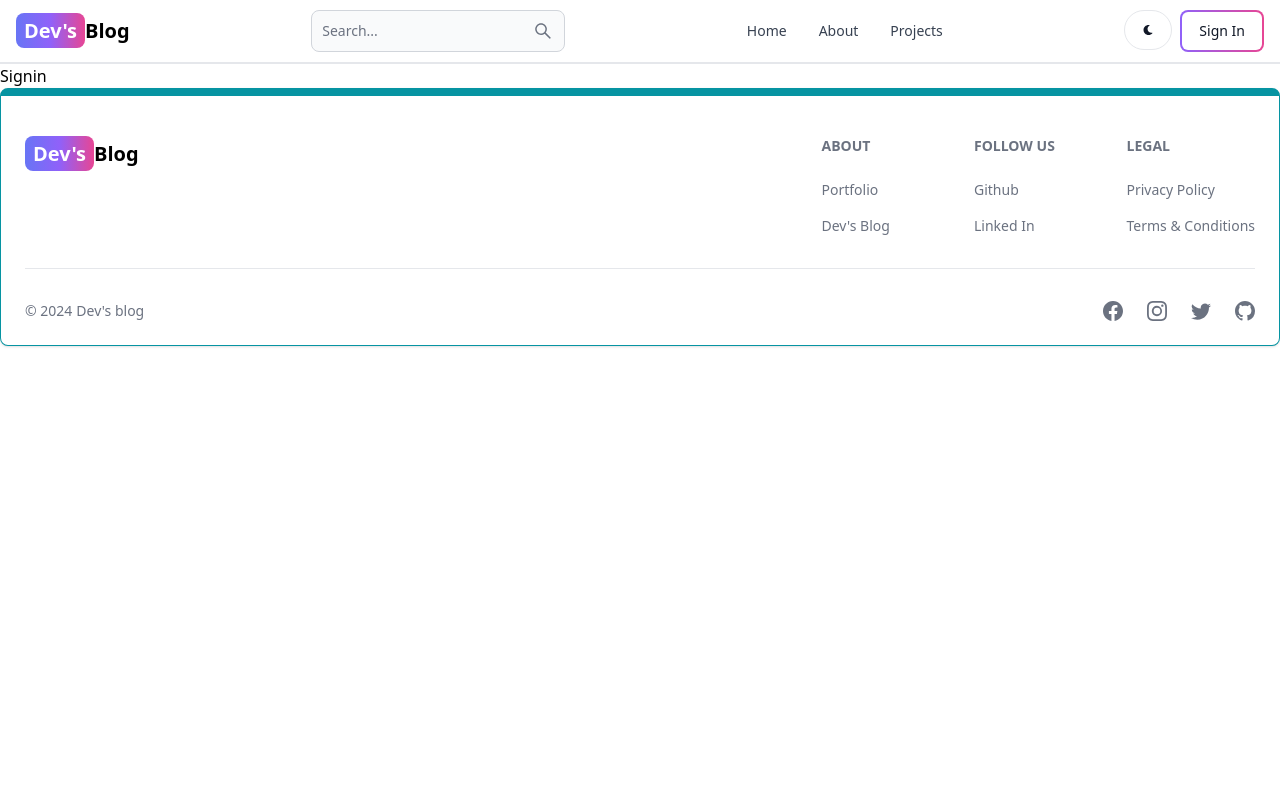
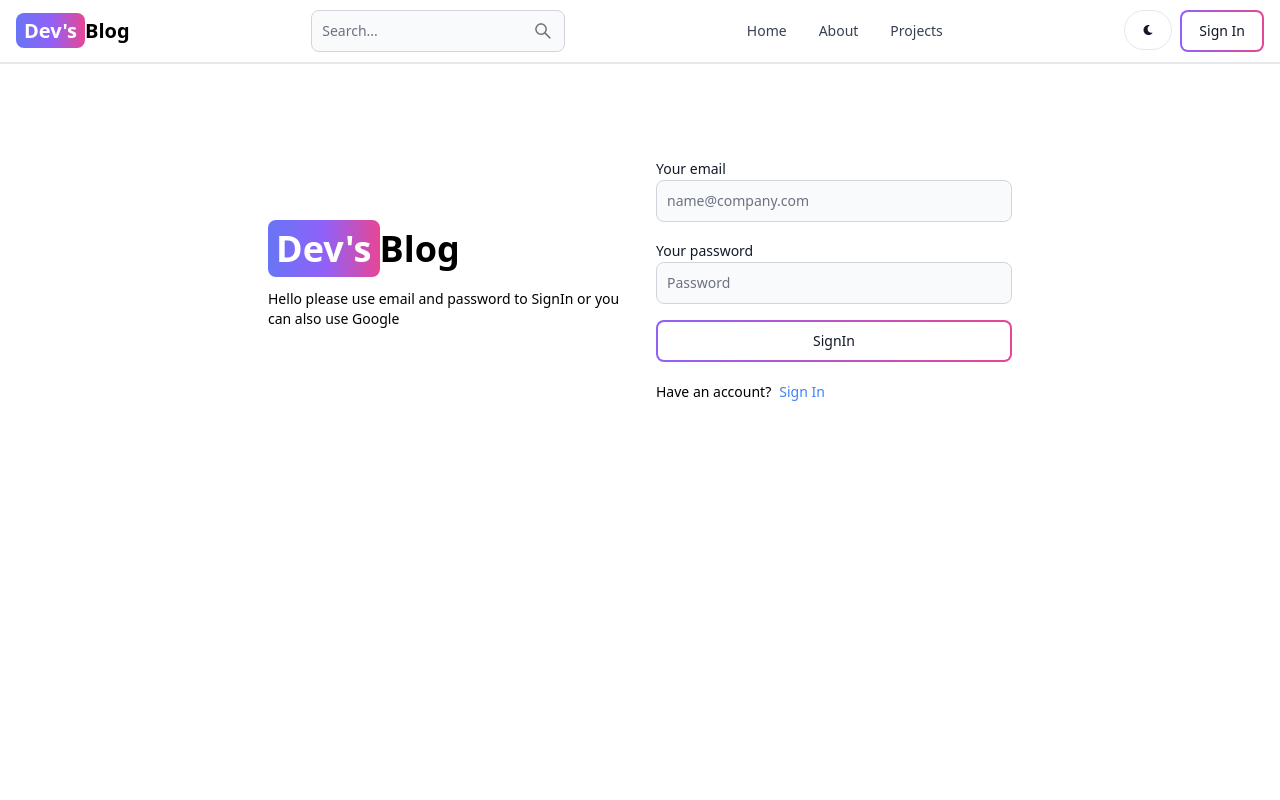
Before and after one commit to NJN1RAJ/DevBlog, a React (Vite) app in the folder client/: page /sign-in in a window 1280 px wide. Shown: the top 800 px of the page. Built offline with nearby package versions, Linux system fonts and the light colour scheme.

Commit message:
SignIn page functionality

```diff
--- a/client/src/pages/SignIn.jsx
+++ b/client/src/pages/SignIn.jsx
@@ -1,7 +1,107 @@
-import React from "react";
+import { Alert, Button, Label, Spinner, TextInput } from "flowbite-react";
+import React, { useState } from "react";
+import { Link, useNavigate } from "react-router-dom";
 
-function Signin() {
-  return <div>Signin</div>;
+function SignIn() {
+  const [formData, setFormData] = useState([]);
+  const [loading, setLoading] = useState(false);
+  const [errorMessage, setErrorMessage] = useState(null);
+  const navigate = useNavigate();
+  const handleChange = (e) => {
+    setFormData({ ...formData, [e.target.id]: e.target.value });
+  };
+  const handleSubmit = async (e) => {
+    e.preventDefault();
+    if ((!formData.username, !formData.email, !formData.password)) {
+      return setErrorMessage("Please fill out all the fields");
+    }
+    try {
+      setLoading(true);
+      setErrorMessage(null);
+      const res = await fetch("/api/auth/signin", {
+        method: "POST",
+        headers: { "Content-Type": "application/json" },
+        body: JSON.stringify(formData),
+      });
+      const data = await res.json();
+      if (data.success === false) {
+        return setErrorMessage(data.message);
+      }
+      setLoading(false);
+      if (res.ok) {
+        navigate("/");
+      }
+    } catch (error) {
+      setErrorMessage(error.message);
+      setLoading(false);
+    }
+  };
+  return (
+    <div className="min-h-screen mt-20">
+      <div className="flex p-3 max-w-3xl mx-auto flex-col gap-8 md:flex-row md:items-center">
+        <div className="flex-1">
+          <Link to="/" className="text-4xl font-bold dark:text-white">
+            <span className="px-2 py-1 bg-gradient-to-r from-indigo-500 via-purple-500 to-pink-500 text-white rounded-lg">
+              Dev's
+            </span>
+            Blog
+          </Link>
+          <p className="mt-5 text-sm">
+            Hello please use email and password to SignIn or you can also use
+            Google
+          </p>
+        </div>
+        <div className="flex-1">
+          <form className="flex flex-col gap-4" onSubmit={handleSubmit}>
+            <div>
+              <Label value="Your email" />
+              <TextInput
+                type="email"
+                placeholder="name@company.com"
+                id="email"
+                onChange={handleChange}
+              />
+            </div>
+            <div>
+              <Label value="Your password" />
+              <TextInput
+                type="password"
+                placeholder="Password"
+                id="password"
+                onChange={handleChange}
+              />
+            </div>
+            <Button
+              gradientDuoTone="purpleToPink"
+              type="submit"
+              outline
+              disabled={loading}
+            >
+              {loading ? (
+                <>
+                  <Spinner size="sm" />
+                  <span>Loading...</span>
+                </>
+              ) : (
+                "SignIn"
+              )}
+            </Button>
+          </form>
+          <div className="flex gap-2 text-sm mt-5">
+            <span>Have an account?</span>
+            <Link to="/sign-in" className="text-blue-500">
+              Sign In
+            </Link>
+          </div>
+          {errorMessage && (
+            <Alert className="mt-5" color="failure">
+              {errorMessage}
+            </Alert>
+          )}
+        </div>
+      </div>
+    </div>
+  );
 }
 
-export default Signin;
+export default SignIn;
```
